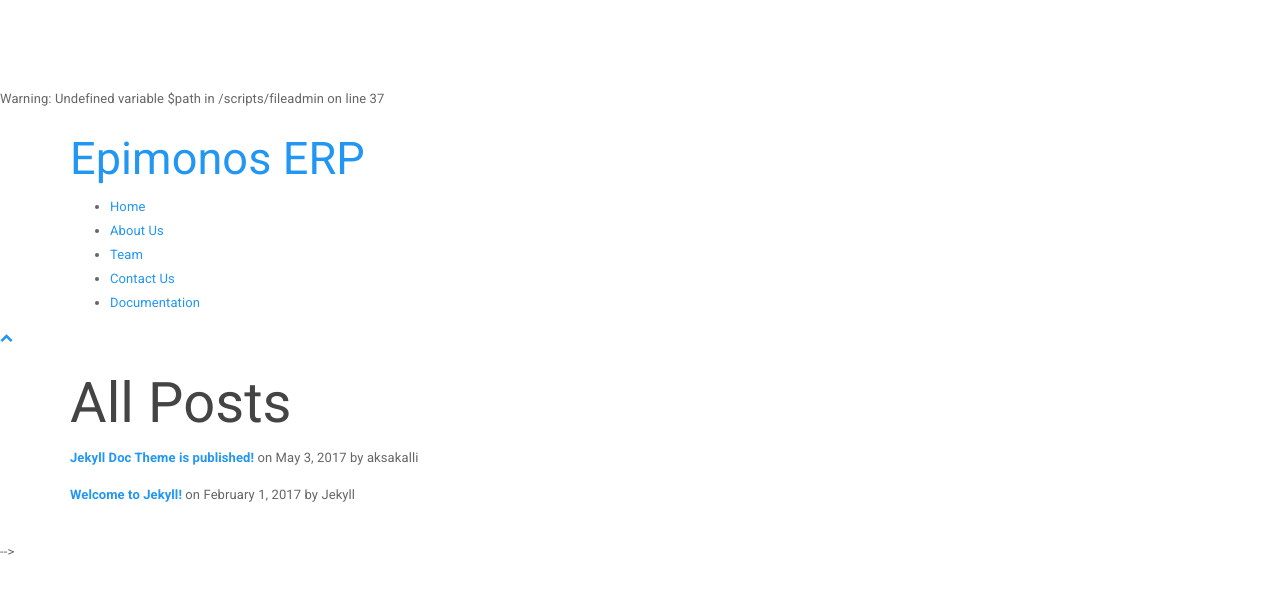
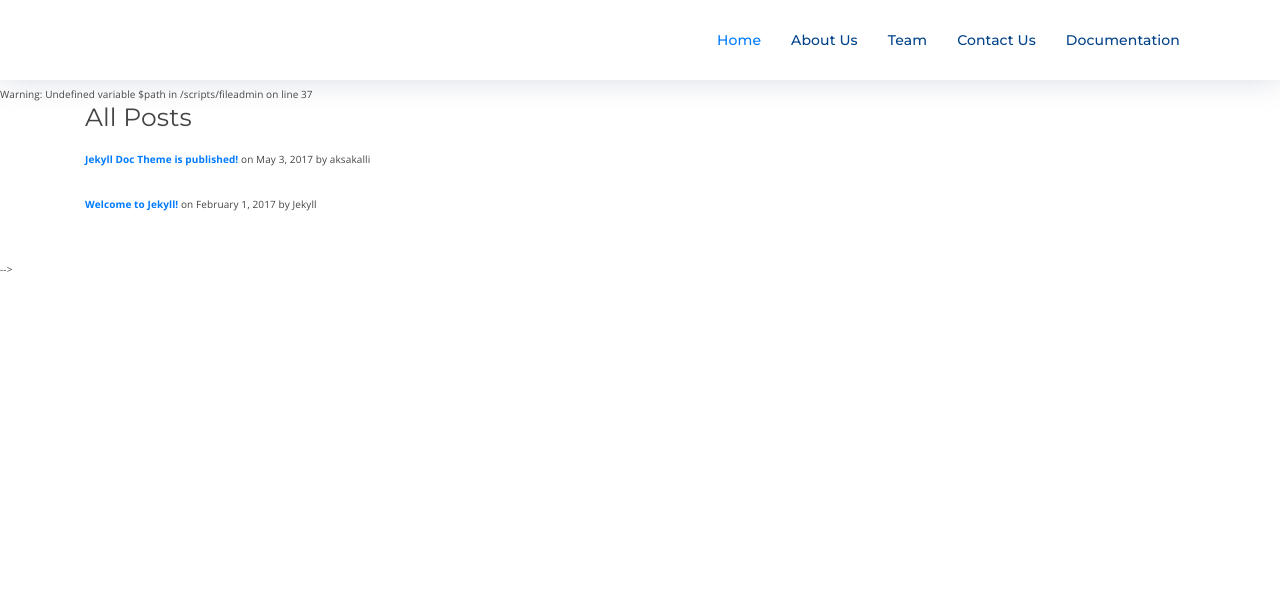
Before and after one commit to epimonoserpsolutions/epimonoserpsolutions.github.io, a Jekyll site: the page built from assets/allposts.html, in a window 1280 px wide. Shown: the top 594 px of the page. Built offline with Jekyll 4.4.1, drawn with Linux system fonts in a browser that asks for light colours.

Commit message:
2023-09-11L

```diff
--- a/_includes/topnav.html
+++ b/_includes/topnav.html
@@ -2,31 +2,31 @@
 <!DOCTYPE html>
 <html lang="en">
 <head>
-  <!--<meta charset="utf-8">
-  <title>Epimonos - ERP</title>
+  <meta charset="utf-8">
+  <title>Epimonos ERP Solutions</title>
   <meta content="width=device-width, initial-scale=1.0" name="viewport">
   <meta content="" name="keywords">
-  <meta content="" name="description">-->
+  <meta content="" name="description">
 
   <!-- Favicons -->
-  <!--<link href="../img/favicon.png" rel="icon">
-  <link href="../img/apple-touch-icon.png" rel="apple-touch-icon">-->
+  <link href="../img/favicon.png" rel="icon">
+  <link href="../img/apple-touch-icon.png" rel="apple-touch-icon">
 
   <!-- Google Fonts -->
-  <!--<link href="https://fonts.googleapis.com/css?family=Open+Sans:300,300i,400,400i,700,700i|Montserrat:300,400,500,700" rel="stylesheet">-->
+  <link href="https://fonts.googleapis.com/css?family=Open+Sans:300,300i,400,400i,700,700i|Montserrat:300,400,500,700" rel="stylesheet">
 
   <!-- Bootstrap CSS File -->
-  <!--<link href="../lib/bootstrap/css/bootstrap.min.css" rel="stylesheet">-->
+  <link href="../lib/bootstrap/css/bootstrap.min.css" rel="stylesheet">
 
   <!-- Libraries CSS Files -->
-  <!--<link href="../lib/font-awesome/css/font-awesome.min.css" rel="stylesheet">
+  <link href="../lib/font-awesome/css/font-awesome.min.css" rel="stylesheet">
   <link href="../lib/animate/animate.min.css" rel="stylesheet">
   <link href="../lib/ionicons/css/ionicons.min.css" rel="stylesheet">
   <link href="../lib/owlcarousel/assets/owl.carousel.min.css" rel="stylesheet">
-  <link href="../lib/lightbox/css/lightbox.min.css" rel="stylesheet">-->
+  <link href="../lib/lightbox/css/lightbox.min.css" rel="stylesheet">
 
   <!-- Main Stylesheet File -->
-  <!--<link href="../css/style.css" rel="stylesheet">-->
+  <link href="../css/style.css" rel="stylesheet">
 
   <!-- =======================================================
     Theme Name: Epimonos
@@ -42,14 +42,6 @@
   ============================-->
   <header id="header" class="fixed-top">
     <div class="container">
-
-      <div class="logo float-left">
-        <!-- Uncomment below if you prefer to use an image logo -->
-        <!-- <h1 class="text-light"><a href="#header"><span>Epimonos</span></a></h1> -->
-        <!-- <a href="#intro" class="scrollto"><img src="img/logo.png" alt="" class="img-fluid"></a> -->
-        <h2 class="scrollto"><a href="#intro">Epimonos ERP</a></h2>
-      </div>
-
       <nav class="main-nav float-right d-none d-lg-block">
         <ul>
           <li class="active"><a href="#intro">Home</a></li>
@@ -60,32 +52,27 @@
           <li><a href="#contact">Contact Us</a></li>
           <li><a href="/docs/home/">Documentation</a></li>
         </ul>
-      </nav><!-- .main-nav -->
+      </nav>
 
     </div>
   </header><!-- #header -->
 
-  <a href="#" class="back-to-top"><i class="fa fa-chevron-up"></i></a>
   <!-- Uncomment below i you want to use a preloader -->
   <!-- <div id="preloader"></div> -->
   <!-- JavaScript Libraries -->
-  <!--<script src="lib/jquery/jquery.min.js"></script>
-  <script src="lib/jquery/jquery-migrate.min.js"></script>
-  <script src="lib/bootstrap/js/bootstrap.bundle.min.js"></script>
-  <script src="lib/easing/easing.min.js"></script>
-  <script src="lib/mobile-nav/mobile-nav.js"></script>
-  <script src="lib/wow/wow.min.js"></script>
-  <script src="lib/waypoints/waypoints.min.js"></script>
-  <script src="lib/counterup/counterup.min.js"></script>
-  <script src="lib/owlcarousel/owl.carousel.min.js"></script>
-  <script src="lib/isotope/isotope.pkgd.min.js"></script>
-  <script src="lib/lightbox/js/lightbox.min.js"></script>-->
-  <!-- Contact Form JavaScript File -->
-  <!--<script src="contactform/contactform.js"></script>-->
-
+  <script src="../lib/jquery/jquery.min.js"></script>
+  <script src="../lib/jquery/jquery-migrate.min.js"></script>
+  <script src="../lib/bootstrap/js/bootstrap.bundle.min.js"></script>
+  <script src="../lib/easing/easing.min.js"></script>
+  <script src="../lib/mobile-nav/mobile-nav.js"></script>
+  <script src="../lib/wow/wow.min.js"></script>
+  <script src="../lib/waypoints/waypoints.min.js"></script>
+  <script src="../lib/counterup/counterup.min.js"></script>
+  <script src="../lib/owlcarousel/owl.carousel.min.js"></script>
+  <script src="../lib/isotope/isotope.pkgd.min.js"></script>
+  <script src="../lib/lightbox/js/lightbox.min.js"></script>
   <!-- Template Main Javascript File -->
-  <!--<script src="js/main.js"></script>-->
-
+  <script src="../js/main.js"></script>
 </body>
 </html>
 
```
